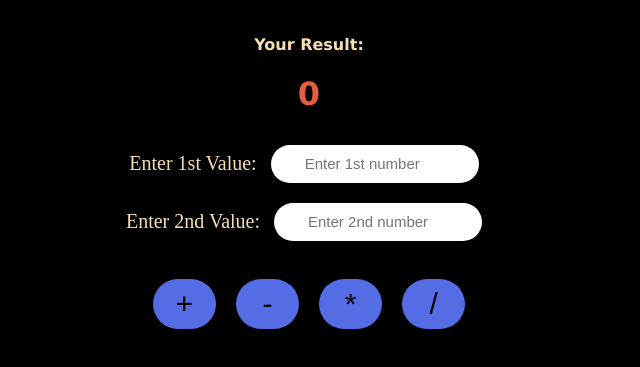
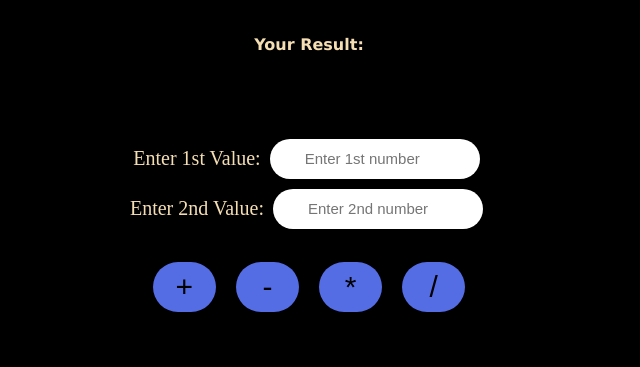
Before and after one commit to awais882s/simple-calculator, a plain HTML site: page index.html in a window 1280 px wide. Shown: the part 71-438 px from the top of the page, without its empty margins (331-971 px from the left). Drawn offline with Linux system fonts and the light colour scheme.

Commit message:
complete calculator

```diff
--- a/index.css
+++ b/index.css
@@ -25,17 +25,14 @@ body {
 .inpt{
   height: 30px;
   width: 200px;
-  padding:4px;
-  margin: 10px;
+  padding: 5px;
+  margin: 5px;
   text-indent: 30px;
   font-size: 15px;
   border-radius: 50px;
   outline: none;
   border-style: none;
   cursor: pointer;
-}
-.inpt:hover{
-  border: 2px solid red;
 }
 .values{
   color: wheat;
@@ -47,14 +44,6 @@ body {
   font-weight: bolder;
   color: wheat;
   font-family: Verdana, Geneva, Tahoma, sans-serif;
-}
-.rslt{
-  display: flex;
-  justify-content: center;
-  font-weight: bolder;
-  color: #e15f41;
-  font-family: Verdana, Geneva, Tahoma, sans-serif;
-
 }
 .btns{
   padding: 5px;
@@ -78,8 +67,3 @@ body {
   display: flex;
   justify-content: center;
 }
-.btns:hover{
-  background-color: #feca57;
-  color: #8e44ad;
-
-}
```
